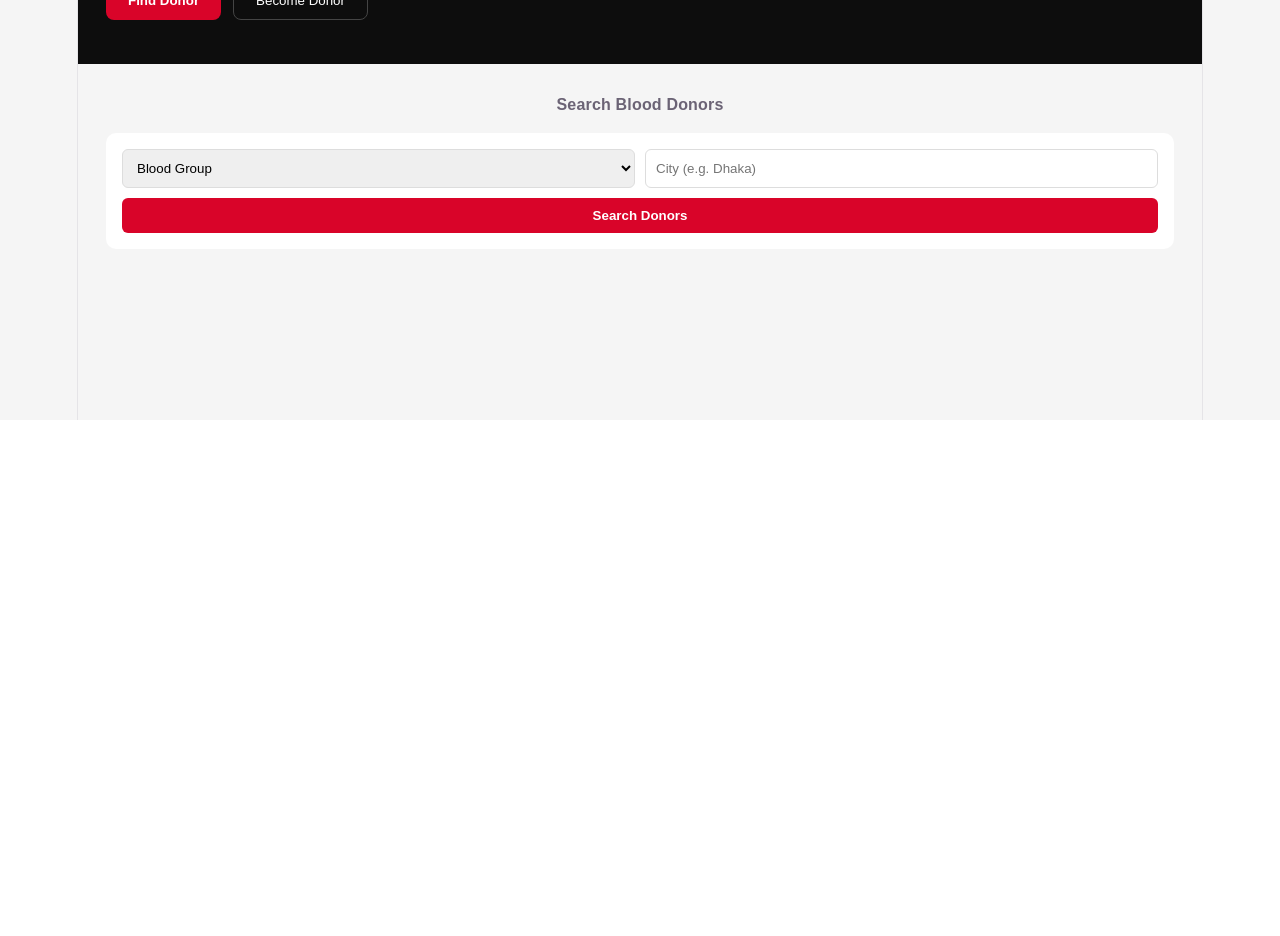
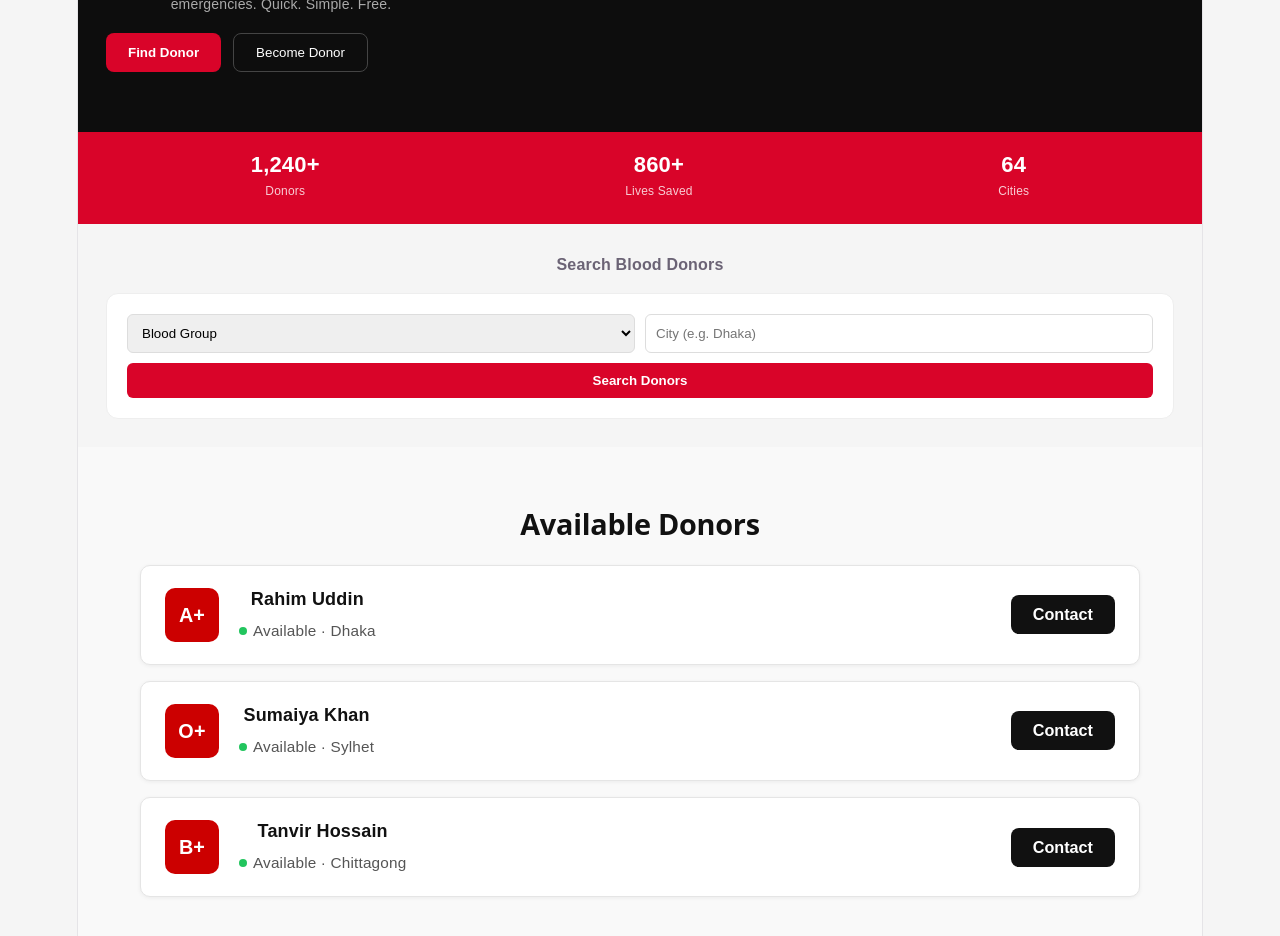
Before and after one commit to smfahim/bloodlink_project, a React (Vite) app in the folder client/: page / in a window 1280 px wide. Shown: the part 380-1316 px from the top of the page. Before the commit the page ends 800 px from the top, so only its background shows below. Built offline with nearby package versions, Linux system fonts and the light colour scheme.

Commit message:
feat: add available donors section with card UI

```diff
--- /dev/null
+++ b/client/src/components/DonorList.jsx
@@ -0,0 +1,54 @@
+import React from "react";
+
+const donors = [
+  {
+    id: 1,
+    name: "Rahim Uddin",
+    bloodGroup: "A+",
+    status: "Available",
+    city: "Dhaka",
+  },
+  {
+    id: 2,
+    name: "Sumaiya Khan",
+    bloodGroup: "O+",
+    status: "Available",
+    city: "Sylhet",
+  },
+  {
+    id: 3,
+    name: "Tanvir Hossain",
+    bloodGroup: "B+",
+    status: "Available",
+    city: "Chittagong",
+  },
+];
+
+const DonorList = () => {
+  return (
+    <section className="donor-list-section">
+      <div className="container">
+        <h2 className="section-title">Available Donors</h2>
+        <div className="donor-cards">
+          {donors.map((donor) => (
+            <div className="donor-card" key={donor.id}>
+              <div className="donor-card-left">
+                <div className="blood-badge">{donor.bloodGroup}</div>
+                <div className="donor-info">
+                  <h3 className="donor-name">{donor.name}</h3>
+                  <p className="donor-meta">
+                    <span className="status-dot"></span>
+                    {donor.status} · {donor.city}
+                  </p>
+                </div>
+              </div>
+              <button className="btn-contact">Contact</button>
+            </div>
+          ))}
+        </div>
+      </div>
+    </section>
+  );
+};
+
+export default DonorList;
--- /dev/null
+++ b/client/src/components/Stats.jsx
@@ -0,0 +1,22 @@
+function Stats() {
+  return (
+    <div className="stats">
+      <div className="stat">
+        <div className="stat-num">1,240+</div>
+        <div className="stat-label">Donors</div>
+      </div>
+
+      <div className="stat">
+        <div className="stat-num">860+</div>
+        <div className="stat-label">Lives Saved</div>
+      </div>
+
+      <div className="stat">
+        <div className="stat-num">64</div>
+        <div className="stat-label">Cities</div>
+      </div>
+    </div>
+  );
+}
+
+export default Stats;
--- a/client/src/pages/Home.jsx
+++ b/client/src/pages/Home.jsx
@@ -1,15 +1,19 @@
 import Navbar from "../components/Navbar";
 import Hero from "../components/Hero";
+import Stats from "../components/Stats";
 import Search from "../components/Search";
+import DonorList from "../components/DonorList";  // ← ADD THIS
 
-function Home() {
+const Home = () => {
   return (
     <>
       <Navbar />
       <Hero />
+      <Stats />
       <Search />
+      <DonorList />   {/* ← ADD THIS */}
     </>
   );
-}
+};
 
 export default Home;
--- a/client/src/styles/main.css
+++ b/client/src/styles/main.css
@@ -36,7 +36,7 @@ body {
 }
 .hero {
   background: #0d0d0d;
-  padding: 52px 28px 44px;
+  padding: 60px 28px;
   display: flex;
   flex-direction: column;
   gap: 16px;
@@ -54,7 +54,8 @@ body {
 
 .hero h1 {
   color: #fff;
-  font-size: 34px;
+  font-size: 40px;
+  line-height: 1.2;
   font-weight: 800;
 }
 
@@ -103,11 +104,14 @@ body {
 
 .search-box {
   background: #fff;
-  padding: 16px;
-  border-radius: 10px;
-  display: flex;
-  flex-direction: column;
-  gap: 10px;
+  padding: 20px;
+  border-radius: 12px;
+  border: 1px solid #eee;
+}
+
+.search-btn {
+  width: 100%;
+  margin-top: 10px;
 }
 
 .search-row {
@@ -131,3 +135,125 @@ body {
   border-radius: 6px;
   font-weight: bold;
 }
+
+/* STATS */
+.stats {
+  background: #D90429;
+  padding: 20px;
+  display: flex;
+  justify-content: space-around;
+  text-align: center;
+}
+
+.stat-num {
+  color: #fff;
+  font-size: 22px;
+  font-weight: 800;
+}
+
+.stat-label {
+  color: rgba(255,255,255,0.8);
+  font-size: 12px;
+}
+
+/* Donor List Section  */
+.donor-list-section {
+  background-color: #f9f9f9;
+  padding: 60px 20px;
+}
+
+.container {
+  max-width: 1000px;
+  margin: 0 auto;
+}
+
+.section-title {
+  font-size: 1.6rem;
+  font-weight: 700;
+  color: #111;
+  margin-bottom: 24px;
+}
+
+.donor-cards {
+  display: flex;
+  flex-direction: column;
+  gap: 16px;
+}
+
+.donor-card {
+  background: #ffffff;
+  border: 1px solid #e5e5e5;
+  border-radius: 10px;
+  padding: 20px 24px;
+  display: flex;
+  align-items: center;
+  justify-content: space-between;
+  box-shadow: 0 1px 4px rgba(0, 0, 0, 0.06);
+  transition: box-shadow 0.2s ease;
+}
+
+.donor-card:hover {
+  box-shadow: 0 4px 14px rgba(0, 0, 0, 0.1);
+}
+
+.donor-card-left {
+  display: flex;
+  align-items: center;
+  gap: 20px;
+}
+
+.blood-badge {
+  width: 54px;
+  height: 54px;
+  background-color: #cc0000;
+  color: #ffffff;
+  border-radius: 10px;
+  display: flex;
+  align-items: center;
+  justify-content: center;
+  font-size: 1.1rem;
+  font-weight: 700;
+  flex-shrink: 0;
+}
+
+.donor-name {
+  font-size: 1rem;
+  font-weight: 600;
+  color: #111;
+  margin: 0 0 6px 0;
+}
+
+.donor-meta {
+  font-size: 0.85rem;
+  color: #555;
+  display: flex;
+  align-items: center;
+  gap: 6px;
+  margin: 0;
+}
+
+.status-dot {
+  width: 8px;
+  height: 8px;
+  background-color: #22c55e;
+  border-radius: 50%;
+  display: inline-block;
+  flex-shrink: 0;
+}
+
+.btn-contact {
+  background-color: #111;
+  color: #fff;
+  border: none;
+  padding: 10px 22px;
+  border-radius: 8px;
+  font-size: 0.9rem;
+  font-weight: 600;
+  cursor: pointer;
+  transition: background 0.2s ease;
+  white-space: nowrap;
+}
+
+.btn-contact:hover {
+  background-color: #cc0000;
+}
```
